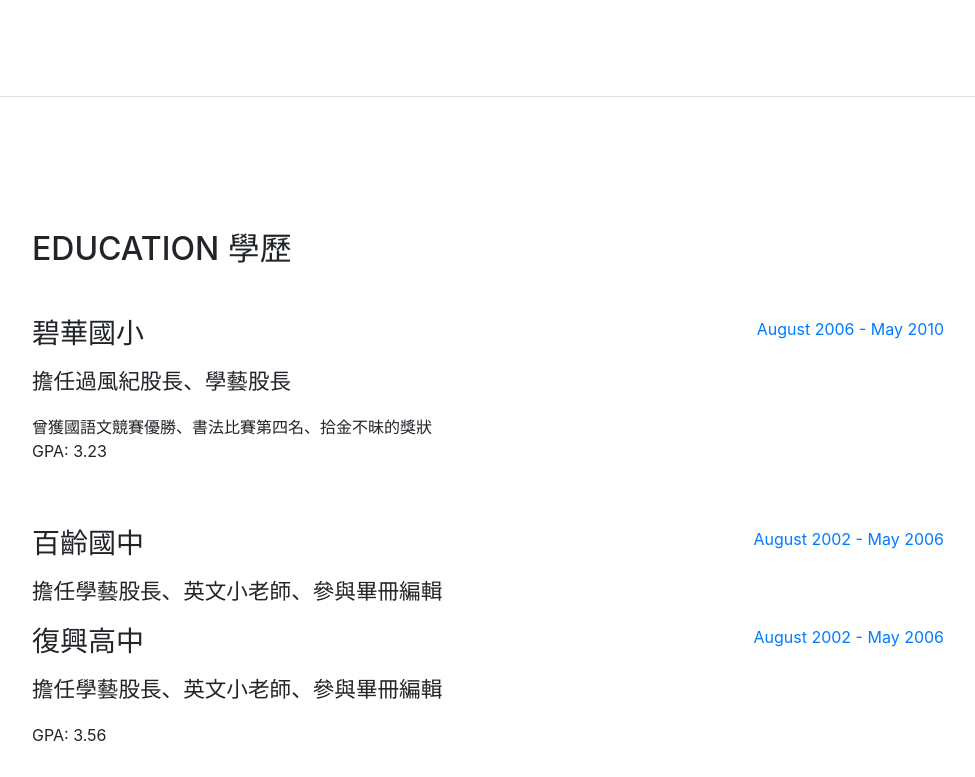
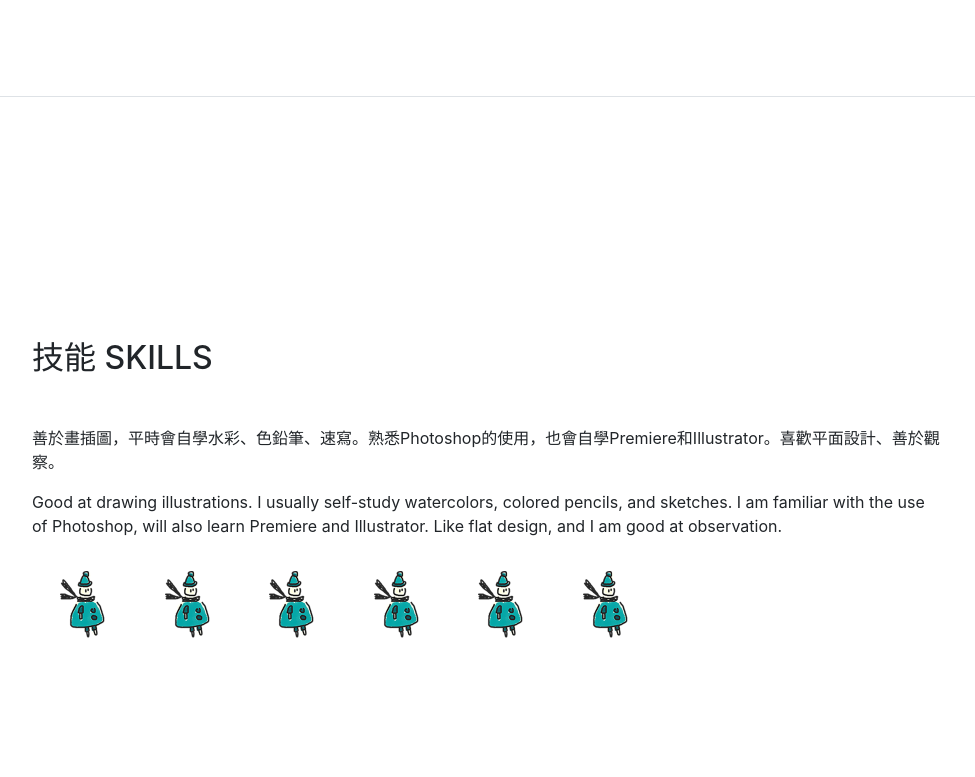
Before and after one commit to okoksharonkiii/okoksharonkiii.github.io, a website with bundled scripts: page index.html in a window 1280 px wide. Shown: the part 1503-2280 px from the top of the page, without its empty margins (288-1263 px from the left). Built offline with nearby package versions, Linux system fonts and the light colour scheme; files whose address does not match are found by name; a web font is replaced by a local one.

Commit message:
Add files via upload

```diff
--- a/index.html
+++ b/index.html
@@ -32,7 +32,7 @@
       <a class="navbar-brand js-scroll-trigger" href="#page-top">
         <span class="d-block d-lg-none">Start Bootstrap</span>
         <span class="d-none d-lg-block">
-          <img class="img-fluid img-profile rounded-circle mx-auto mb-2" src="img/zzzz.jpg" alt="">
+          <img class="img-fluid img-profile rounded-circle mx-auto mb-2" src="img/qwe.png" alt="">
         </span>
       </a>
       <button class="navbar-toggler" type="button" data-toggle="collapse" data-target="#navbarSupportedContent" aria-controls="navbarSupportedContent" aria-expanded="false" aria-label="Toggle navigation">
@@ -45,9 +45,6 @@
           </li>
           <li class="nav-item">
             <a class="nav-link js-scroll-trigger" href="#experience">Experience</a>
-          </li>
-          <li class="nav-item">
-            <a class="nav-link js-scroll-trigger" href="#education">Education</a>
           </li>
           <li class="nav-item">
             <a class="nav-link js-scroll-trigger" href="#skills">Skills</a>
@@ -122,10 +119,11 @@
             <div class="resume-content mr-auto">
               <h3 class="mb-0">慈幼社</h3>
               <div class="subheading mb-3">擔任美宣</div>
-              <p>到幼稚園陪小孩子玩、假日淨灘</p>
-            </div>
+              <p>到幼稚園陪小孩子玩、假日淨灘、辦社區晚會活動</p>
+			  <p>Going to Kindergarten to play with children. Attend Holiday Net Beach. Host community evening activities.</p>
+
 			<img src="img/bb.png" alt="Flowers in Chania" width="482 px" height="361 px">
-
+			</div>
             <div class="resume-date text-md-right">
               <span class="text-primary">September 2014 - June 2015</span>
             </div>
@@ -141,58 +139,19 @@
 
       </section>
 
-      <section class="resume-section p-3 p-lg-5 d-flex flex-column" id="education">
-        <div class="my-auto">
-          <h2 class="mb-5">Education 學歷</h2>
 
-          <div class="resume-item d-flex flex-column flex-md-row mb-5">
-            <div class="resume-content mr-auto">
-              <h3 class="mb-0">碧華國小</h3>
-              <div class="subheading mb-3">擔任過風紀股長、學藝股長</div>
-              <div>曾獲國語文競賽優勝、書法比賽第四名、拾金不昧的獎狀</div>
-              <p>GPA: 3.23</p>
-            </div>
-            <div class="resume-date text-md-right">
-              <span class="text-primary">August 2006 - May 2010</span>
-            </div>
-          </div>
-
-          <div class="resume-item d-flex flex-column flex-md-row">
-            <div class="resume-content mr-auto">
-              <h3 class="mb-0">百齡國中</h3>
-              <div class="subheading mb-3">擔任學藝股長、英文小老師、參與畢冊編輯</div>
-              <p></p>
-            </div>
-            <div class="resume-date text-md-right">
-              <span class="text-primary">August 2002 - May 2006</span>
-            </div>
-          </div>
-
-		  <div class="resume-item d-flex flex-column flex-md-row">
-            <div class="resume-content mr-auto">
-              <h3 class="mb-0">復興高中</h3>
-              <div class="subheading mb-3">擔任學藝股長、英文小老師、參與畢冊編輯</div>
-              <p>GPA: 3.56</p>
-            </div>
-            <div class="resume-date text-md-right">
-              <span class="text-primary">August 2002 - May 2006</span>
-            </div>
-          </div>
-
-
-        </div>
-      </section>
 
       <section class="resume-section p-3 p-lg-5 d-flex flex-column" id="skills">
         <div class="my-auto">
           <h2 class="mb-5">技能 Skills</h2>
 <p> 善於畫插圖，平時會自學水彩、色鉛筆、速寫。熟悉Photoshop的使用，也會自學Premiere和Illustrator。喜歡平面設計、善於觀察。</p>
-          <img src="img/aa.png" alt="Flowers in Chania" width="100" height="100">
-		<img src="img/aa.png" alt="Flowers in Chania" width="100" height="100">
-		<img src="img/aa.png" alt="Flowers in Chania" width="100" height="100">
-		<img src="img/aa.png" alt="Flowers in Chania" width="100" height="100">
-		<img src="img/aa.png" alt="Flowers in Chania" width="100" height="100">
-		<img src="img/aa.png" alt="Flowers in Chania" width="100" height="100">
+<p>Good at drawing illustrations. I usually self-study watercolors, colored pencils, and sketches. I am familiar with the use of Photoshop, will also learn Premiere and Illustrator. Like flat design, and I am good at observation.</p>
+          <img src="img/a5.png" alt="Flowers in Chania" width="100" height="100">
+		<img src="img/a5.png" alt="Flowers in Chania" width="100" height="100">
+		<img src="img/a5.png" alt="Flowers in Chania" width="100" height="100">
+		<img src="img/a5.png" alt="Flowers in Chania" width="100" height="100">
+		<img src="img/a5.png" alt="Flowers in Chania" width="100" height="100">
+		<img src="img/a5.png" alt="Flowers in Chania" width="100" height="100">
 
 
       </section>
@@ -204,12 +163,12 @@
    <p class="mb-0">love drawing,especially illustration. Sometimes I like to draw watercolor, color pencil, or sketch.I love music, and I particularly love the sound of guitar. I always go to the exhibition or go outside to practice photography with my friends on holiday, like the design of cultural and  small creative things. My dream is to have a group of like-minded friends and chase their goals together. </p>
 
 
-		<img src="img/aa.png" alt="Flowers in Chania" width="100" height="100">
-		<img src="img/aa.png" alt="Flowers in Chania" width="100" height="100">
-		<img src="img/aa.png" alt="Flowers in Chania" width="100" height="100">
-		<img src="img/aa.png" alt="Flowers in Chania" width="100" height="100">
-		<img src="img/aa.png" alt="Flowers in Chania" width="100" height="100">
-		<img src="img/aa.png" alt="Flowers in Chania" width="100" height="100">
+		<img src="img/a5.png" alt="Flowers in Chania" width="100" height="100">
+		<img src="img/a5.png" alt="Flowers in Chania" width="100" height="100">
+		<img src="img/a5.png" alt="Flowers in Chania" width="100" height="100">
+		<img src="img/a5.png" alt="Flowers in Chania" width="100" height="100">
+		<img src="img/a5.png" alt="Flowers in Chania" width="100" height="100">
+		<img src="img/a5.png" alt="Flowers in Chania" width="100" height="100">
 
 		</div>
       </section>
@@ -223,7 +182,14 @@
 			<img src="img/a4.png" alt="lovely painter" style="width:200px;height:200px;">
 			<img src="img/a1.png" alt="an inspiring robot" style="width:200px;height:200px;">
 			<img src="img/a2.png" alt="the house in the shatter dream" style="width:200px;height:200px;">
-          </ul>
+          <br></br>
+
+		  <iframe width="360" height="215" src="https://www.youtube.com/embed/3jn1p8h9Lgw" frameborder="0" allow="autoplay; encrypted-media" allowfullscreen></iframe>
+
+
+   <iframe width="360" height="215" src="https://www.youtube.com/embed/V7rVVEZbC3o" frameborder="0" allow="autoplay; encrypted-media" allowfullscreen></iframe>
+
+		  </ul>
         </div>
       </section>
 
```
